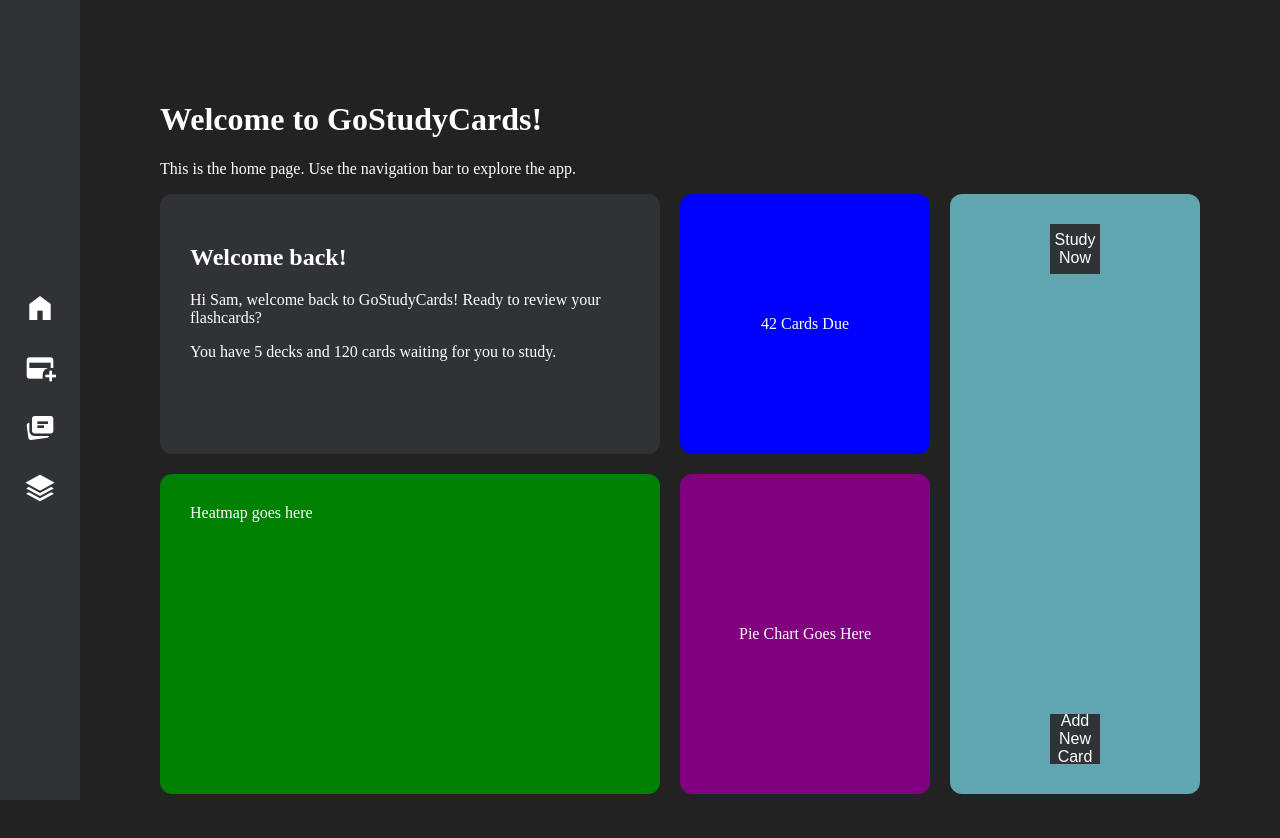
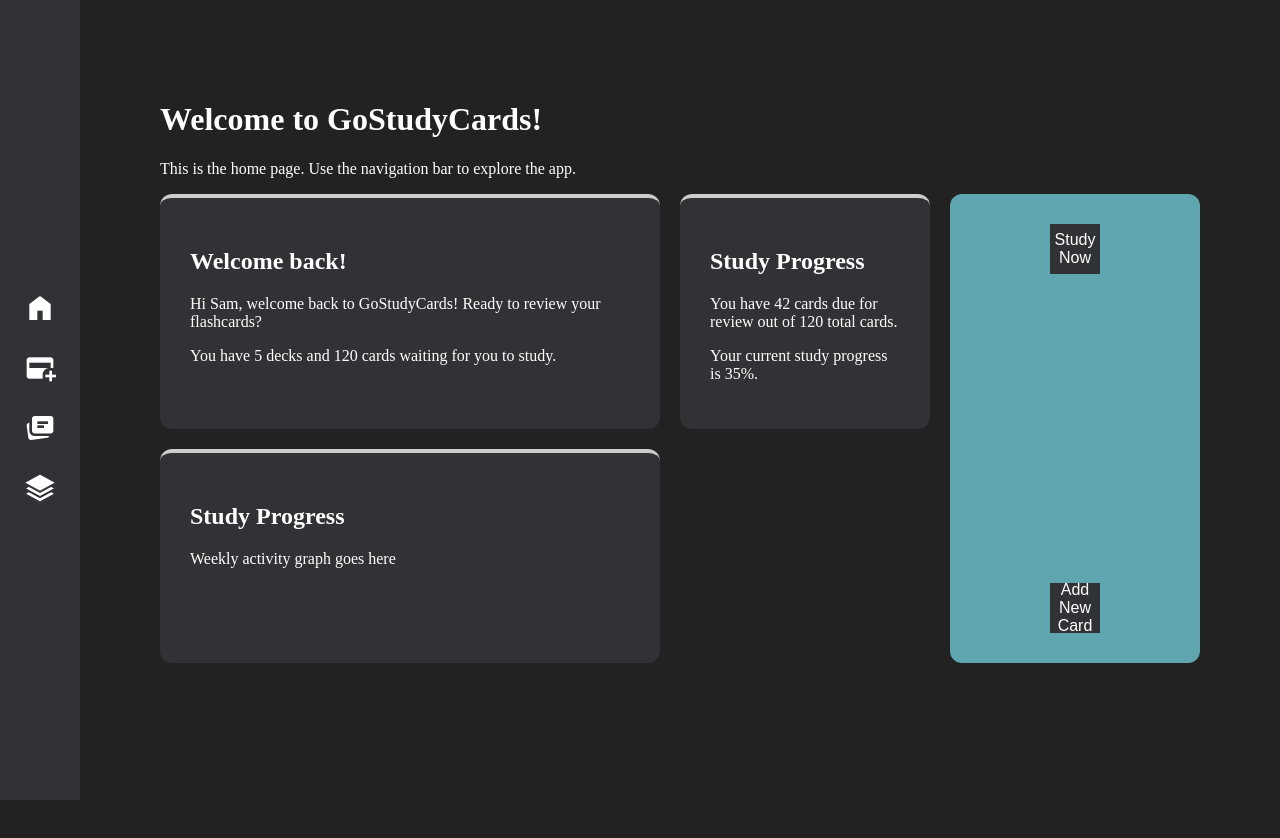
Before and after one commit to 18barbers2/gostudycards, a React (Vite) app in the folder frontend/: page / in a window 1280 px wide. Shown: the top 838 px of the page. After the commit the page ends 800 px from the top, so only its background shows below. Built offline with nearby package versions, Linux system fonts and the light colour scheme.

Commit message:
feature: added StudyProgressContent

```diff
--- a/frontend/src/components/DashboardCard.tsx
+++ b/frontend/src/components/DashboardCard.tsx
@@ -1,11 +1,9 @@
 import '../css/DashboardCard.css';
-
 
 interface DashboardCardProps {
     title: string;
-    colorGradient: [string, string];
-    gridSpan?: number;
     children: React.ReactNode;
+    className?: string;
 }
 
 export function GreetingCardContent( {userName, deckCount, cardCount}: { userName: string; deckCount: number; cardCount: number }) {
@@ -17,10 +15,20 @@ export function GreetingCardContent( {userName, deckCount, cardCount}: { userNam
     );
 }
 
+export function StudyProgressCardContent({ dueCards, totalCards }: { dueCards: number; totalCards: number }) {
+    const progressPercentage = totalCards > 0 ? Math.round((dueCards / totalCards) * 100) : 0;
+    return (
+        <div>
+            <p>You have {dueCards} cards due for review out of {totalCards} total cards.</p>
+            <p>Your current study progress is {progressPercentage}%.</p>
+        </div>
+    );
+}
 
-export function DashboardCard({ title, colorGradient, gridSpan, children}: DashboardCardProps) {
+export function DashboardCard({ title, children, className}: DashboardCardProps) {
     return (
-        <div className='dashboard-card'>
+        // Adding a classname prop allows us to apply specific styles to different cards if needed
+        <div className={`dashboard-card ${className || ''}`}>
             <h2>{title}</h2>
             {children}
         </div>
--- a/frontend/src/css/DashboardCard.css
+++ b/frontend/src/css/DashboardCard.css
@@ -1,7 +1,7 @@
 .dashboard-card {
-    grid-area: welcome;
     background-color: #303236;
     padding: 30px;
     border-radius: 12px;
     min-height: 150px;
+    border-top: 4px solid #cdcdcd;
 }
--- a/frontend/src/pages/Home.tsx
+++ b/frontend/src/pages/Home.tsx
@@ -1,5 +1,5 @@
 import '../css/Home.css';
-import { DashboardCard, GreetingCardContent} from '../components/DashboardCard';
+import { DashboardCard, GreetingCardContent, StudyProgressCardContent} from '../components/DashboardCard';
 
 export function Home() {
     return (
@@ -7,12 +7,17 @@ export function Home() {
             <h1>Welcome to GoStudyCards!</h1>
             <p>This is the home page. Use the navigation bar to explore the app.</p>
             <div className='home-page-container'>
-                <DashboardCard title='Welcome back!' colorGradient={['#ff7e5f', '#feb47b']}>
+                <DashboardCard className='welcome' title='Welcome back!'>
                     <GreetingCardContent userName='Sam' deckCount={5} cardCount={120} />
                 </DashboardCard>
-                <div className='cards-due-section'> 42 Cards Due</div>
-                <div className='card-piechart-section'>Pie Chart Goes Here</div>
-                <div className='heatmap-section'>Heatmap goes here</div>
+                <DashboardCard className='study-progress' title='Study Progress'>
+                    <StudyProgressCardContent dueCards={42} totalCards={120} />
+                </DashboardCard>
+                <DashboardCard className='weekly-activity' title='Study Progress'>
+                        <p>Weekly activity graph goes here</p>
+                </DashboardCard>
+                {/* <div className='card-piechart-section'>Pie Chart Goes Here</div> */}
+                {/* <div className='heatmap-section'>Heatmap goes here</div> */}
                 <div className='quick-actions-section'>
                     <button>Study Now</button>
                     <button>Add New Card</button>
```
